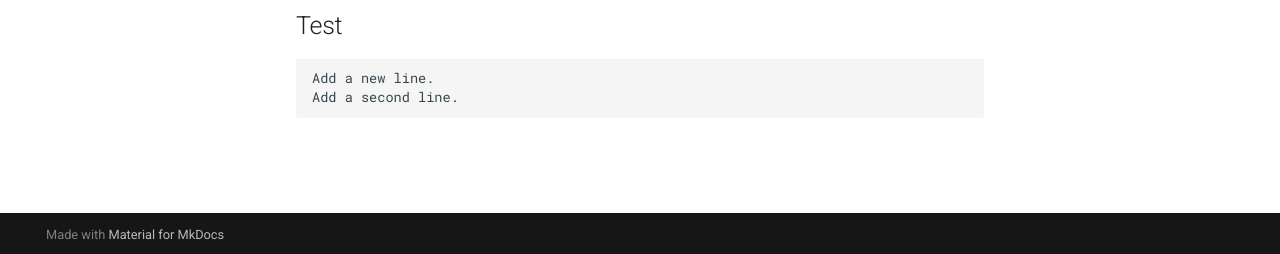
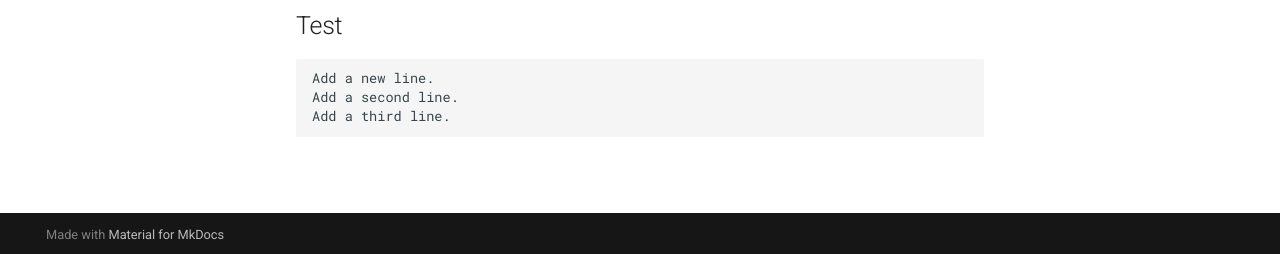
Before and after one commit to PurrPurrCat/PurrPurrCat.github.io, an MkDocs documentation site: the page built from docs/index.md, in a window 1280 px wide. Shown: the part 643-897 px from the top of the page. Built offline with MkDocs 1.6.1 and Material for MkDocs 9.7.7, drawn with Linux system fonts in a browser that asks for light colours.

Commit message:
Add a third line.

```diff
--- a/docs/index.md
+++ b/docs/index.md
@@ -19,3 +19,4 @@ For full documentation visit [mkdocs.org](https://www.mkdocs.org).
 ## Test
     Add a new line.
     Add a second line.
+    Add a third line.
```
